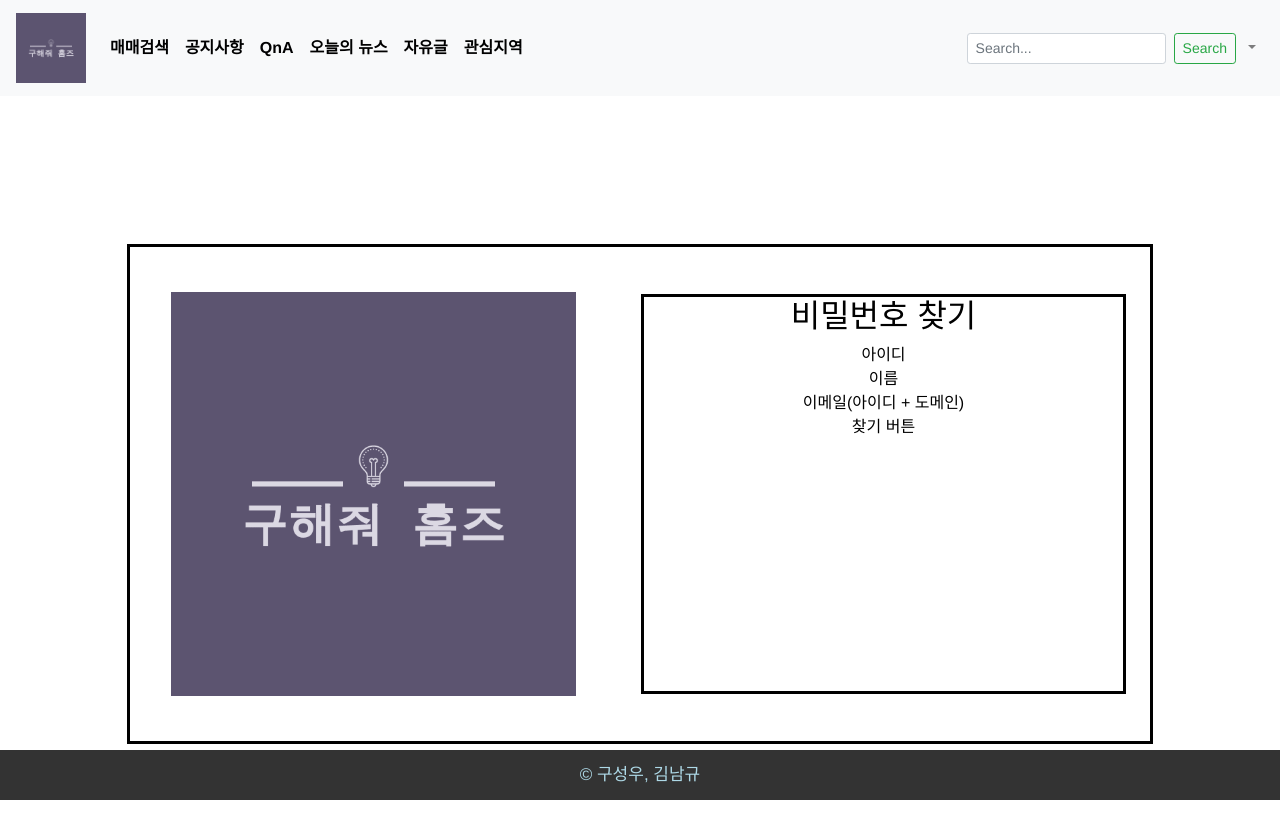
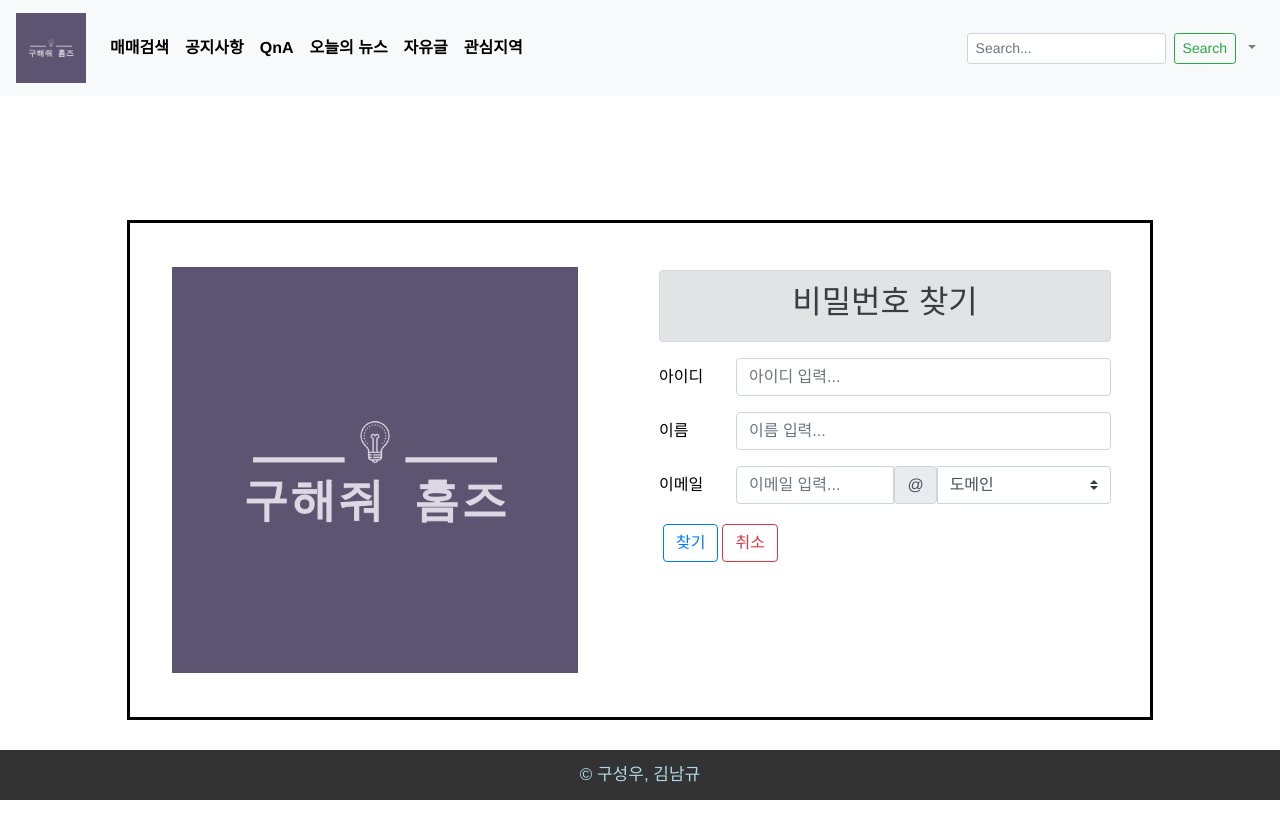
Before and after one commit to sungwookoo/apt-deal-pjt, a Vue app in the folder pjt_vue/: page /user/management/find in a window 1280 px wide. Shown: the top 838 px of the page. Built offline with nearby package versions, Linux system fonts and the light colour scheme.

Commit message:
PJT - 비밀번호 찾기 완료. 회원 정보 보기 완료.

```diff
--- a/pjt_vue/src/components/common/HeaderNav.vue
+++ b/pjt_vue/src/components/common/HeaderNav.vue
@@ -126,11 +126,12 @@ export default {
       }
     },
     onClickLogout() {
-      console.log(this.userInfo.userid);
+      console.log(this.userInfo);
+      console.log(this.userInfo.userId);
       //vuex actions에서 userLogout 실행(Backend에 저장 된 리프레시 토큰 없애기
       //+ satate에 isLogin, userInfo 정보 변경)
       // this.$store.dispatch("userLogout", this.userInfo.userid);
-      this.userLogout(this.userInfo.userid);
+      this.userLogout(this.userInfo.userId);
       sessionStorage.removeItem("access-token"); //저장된 토큰 없애기
       sessionStorage.removeItem("refresh-token"); //저장된 토큰 없애기
       alert("로그아웃 완료.");
@@ -143,7 +144,6 @@ export default {
 
 <style scoped>
 .link {
-  font-weight: bold;
   text-decoration: none;
 }
 </style>
--- a/pjt_vue/src/components/user/UserDetail.vue
+++ b/pjt_vue/src/components/user/UserDetail.vue
@@ -1,26 +1,39 @@
 <template>
-  <detail-form :user="user"></detail-form>
+  <detail-form :user="userDetailInfo"></detail-form>
 </template>
 
 <script>
+import { mapActions, mapState } from "vuex";
+const memberStore = "memberStore";
 export default {
+  data() {
+    return {
+      userId: "",
+    };
+  },
   components: {
     "detail-form": () => import("@/components/user/include/DetailForm.vue"),
   },
   created() {
-    console.log(this.user);
+    const payload = {
+      userid: this.$route.query.userId,
+      callback: () => {
+        this.movePage();
+      },
+    };
+    this.userDetail(payload);
+  },
+  methods: {
+    ...mapActions(memberStore, ["getUserDetailInfo"]),
+    async userDetail(payload) {
+      await this.getUserDetailInfo(payload);
+    },
+    movePage() {
+      this.$router.push({ name: "Home" });
+    },
   },
   computed: {
-    user() {
-      return {
-        userId: "1",
-        userPassword: "2",
-        userName: "3",
-        emailId: "4",
-        emailDomain: "naver.com",
-        userPhone: "5",
-      };
-    },
+    ...mapState(memberStore, ["userDetailInfo"]),
   },
 };
 </script>
--- a/pjt_vue/src/components/user/UserFind.vue
+++ b/pjt_vue/src/components/user/UserFind.vue
@@ -1,25 +1,13 @@
 <template>
-  <b-col class="m-4 user-box" style="border: solid" offset="2">
-    <b-row>
-      <b-col><h2>비밀번호 찾기</h2></b-col>
-    </b-row>
-    <b-row>
-      <b-col>아이디</b-col>
-    </b-row>
-    <b-row>
-      <b-col>이름</b-col>
-    </b-row>
-    <b-row>
-      <b-col>이메일(아이디 + 도메인)</b-col>
-    </b-row>
-    <b-row>
-      <b-col>찾기 버튼</b-col>
-    </b-row>
-  </b-col>
+  <find-form></find-form>
 </template>
 
 <script>
-export default {};
+export default {
+  components: {
+    "find-form": () => import("@/components/user/include/FindForm.vue"),
+  },
+};
 </script>
 
 <style scoped>
--- a/pjt_vue/src/components/user/UserLogin.vue
+++ b/pjt_vue/src/components/user/UserLogin.vue
@@ -1,7 +1,11 @@
 <template>
-  <b-col class="m-4 user-box" style="border: solid" offset="2">
+  <b-col class="m-4 user-box" offset="2">
     <b-row>
-      <b-col><h2>로그인</h2></b-col>
+      <b-col>
+        <b-alert variant="secondary" show>
+          <h2>로그인</h2>
+        </b-alert>
+      </b-col>
     </b-row>
     <b-row>
       <b-col>
@@ -26,32 +30,16 @@
               placeholder="비밀번호 입력...."
               @keyup.enter="validate"></b-form-input>
           </b-form-group>
-          <!-- <b-button type="button" variant="primary" class="m-1" @click="validate"
-            >로그인</b-button
+          <b-button class="m-1" variant="outline-primary" @click="validate">
+            로그인
+          </b-button>
+          <b-button class="m-1" variant="outline-info" @click="moveCreateUser">
+            회원가입
+          </b-button>
+          <b-button class="m-1" variant="outline-success" @click="moveFindPwd"
+            >비밀번호 찾기</b-button
           >
-          <b-button
-            type="button"
-            variant="success"
-            class="m-1"
-            @click="movePage"
-            >회원가입</b-button
-          > -->
         </b-form>
-      </b-col>
-    </b-row>
-    <b-row>
-      <b-col>
-        <div @click="validate">로그인</div>
-      </b-col>
-      <b-col>
-        <router-link :to="{ name: 'UserCreate' }"> 회원가입 </router-link>
-      </b-col>
-    </b-row>
-    <b-row>
-      <b-col>
-        <router-link :to="{ name: 'UserFind' }">
-          비밀번호 찾기 버튼
-        </router-link>
       </b-col>
     </b-row>
   </b-col>
@@ -109,6 +97,12 @@ export default {
         this.$router.push({ name: "Home" });
       }
     },
+    moveCreateUser() {
+      this.$router.push({ name: "UserCreate" });
+    },
+    moveFindPwd() {
+      this.$router.push({ name: "UserFind" });
+    },
   },
 };
 </script>
--- a/pjt_vue/src/components/user/UserManagement.vue
+++ b/pjt_vue/src/components/user/UserManagement.vue
@@ -1,5 +1,5 @@
 <template>
-  <b-container class="mt-4 pt-4" style="max-height: 700px; height: 700px">
+  <b-container class="mt-4" style="max-height: 700px; height: 700px">
     <b-row
       class="justify-content-center"
       style="max-height: 700px; height: 700px"
--- a/pjt_vue/src/components/user/include/DetailForm.vue
+++ b/pjt_vue/src/components/user/include/DetailForm.vue
@@ -19,7 +19,7 @@
               id="id"
               ref="id"
               type="text"
-              v-model="input.userId"
+              v-model="info.userId"
               required
               placeholder="아이디 입력..."
               readonly />
@@ -29,13 +29,32 @@
             id="pwd-group"
             label="패스워드"
             label-for="pwd">
+            <b-input-group v-if="!isPwd">
               <b-form-input
                 id="pwd"
                 ref="pwd"
                 type="password"
-              v-model="input.userPassword"
+                v-model="info.userPassword"
                 required
+                readonly
                 placeholder="비밀번호 입력..." />
+              <b-button variant="outline-dark" @click="isPwdChange"
+                ><b-icon-eye-fill></b-icon-eye-fill
+              ></b-button>
+            </b-input-group>
+            <b-input-group v-else>
+              <b-form-input
+                id="pwd"
+                ref="pwd"
+                type="text"
+                v-model="info.userPassword"
+                required
+                readonly
+                placeholder="비밀번호 입력..." />
+              <b-button variant="outline-dark" @click="isPwdChange"
+                ><b-icon-eye-slash-fill></b-icon-eye-slash-fill
+              ></b-button>
+            </b-input-group>
           </b-form-group>
           <b-form-group
             label-cols="2"
@@ -46,8 +65,9 @@
               id="name"
               ref="name"
               type="text"
-              v-model="input.userName"
+              v-model="info.userName"
               required
+              readonly
               placeholder="이름 입력..." />
           </b-form-group>
           <b-form-group
@@ -55,20 +75,22 @@
             id="email-group"
             label="이메일"
             label-for="emailid">
+            <b-input-group>
               <b-form-input
                 id="emailid"
                 ref="emailid"
                 type="text"
-              v-model="input.emailId"
+                :value="info.emailId"
                 required
+                readonly
                 placeholder="이메일 입력..." />
-            <b-input-group-append>
               <b-input-group-text>@</b-input-group-text>
               <b-form-select
                 ref="emaildomain"
-                v-model="input.emailDomain"
+                v-model="info.emailDomain"
+                disabled
                 :options="options"></b-form-select>
-            </b-input-group-append>
+            </b-input-group>
           </b-form-group>
           <b-form-group
             label-cols="2"
@@ -79,14 +101,21 @@
               id="phone"
               ref="phone"
               type="text"
-              v-model="input.userPhone"
+              v-model="info.userPhone"
+              readonly
               required
               placeholder="휴대폰 입력..." />
           </b-form-group>
-          <b-button variant="outline-primary" @click="moveUserModify">
-            회원 수정
+          <b-button class="m-1" variant="outline-success" @click="movePage">
+            홈
           </b-button>
-          <b-button variant="outline-danger">취소</b-button>
+          <b-button
+            class="m-1"
+            variant="outline-primary"
+            @click="moveUserModify">
+            수정
+          </b-button>
+          <b-button class="m-1" variant="outline-danger">삭제</b-button>
         </b-form>
       </b-col>
     </b-row>
@@ -100,6 +129,7 @@ export default {
   },
   data() {
     return {
+      isPwd: false,
       info: null,
       options: [
         { value: "", text: "도메인" },
@@ -109,14 +139,21 @@ export default {
       ],
     };
   },
-  computed: {
-    input() {
-      return { ...this.user };
-    },
+  created() {
+    this.info = { ...this.user };
   },
   methods: {
     moveUserModify() {
-      this.$router.push({ name: "UserModify", params: { user: this.input } });
+      this.$router.push({
+        name: "UserModify",
+        params: { user: this.info },
+      });
+    },
+    movePage() {
+      this.$router.push({ name: "Home" });
+    },
+    isPwdChange() {
+      this.isPwd = !this.isPwd;
     },
   },
 };
--- /dev/null
+++ b/pjt_vue/src/components/user/include/FindForm.vue
@@ -0,0 +1,161 @@
+<template>
+  <b-col class="m-4 user-box" offset="2">
+    <b-row>
+      <b-col>
+        <b-alert variant="secondary" show>
+          <h2>비밀번호 찾기</h2>
+        </b-alert>
+      </b-col>
+    </b-row>
+    <b-row class="mb-1">
+      <b-col class="text-left">
+        <b-form>
+          <b-form-group
+            label-cols="2"
+            id="id-group"
+            label="아이디"
+            label-for="id">
+            <b-form-input
+              id="id"
+              ref="id"
+              type="text"
+              v-model="user.userId"
+              required
+              placeholder="아이디 입력..." />
+          </b-form-group>
+          <b-form-group
+            label-cols="2"
+            id="name-group"
+            label="이름"
+            label-for="name">
+            <b-form-input
+              id="name"
+              ref="name"
+              type="text"
+              v-model="user.userName"
+              required
+              placeholder="이름 입력..." />
+          </b-form-group>
+          <b-form-group
+            label-cols="2"
+            id="email-group"
+            label="이메일"
+            label-for="emailid">
+            <b-input-group>
+              <b-form-input
+                id="emailid"
+                ref="emailid"
+                type="text"
+                v-model="user.emailId"
+                required
+                placeholder="이메일 입력..." />
+              <b-input-group-text>@</b-input-group-text>
+              <b-form-select
+                v-model="user.emailDomain"
+                ref="emaildomain"
+                :options="options"></b-form-select>
+            </b-input-group>
+          </b-form-group>
+          <b-button class="m-1" variant="outline-primary" @click="validate">
+            찾기
+          </b-button>
+          <b-button variant="outline-danger" @click="movePage">취소</b-button>
+        </b-form>
+      </b-col>
+    </b-row>
+  </b-col>
+</template>
+
+<script>
+import { mapActions } from "vuex";
+const memberStore = "memberStore";
+export default {
+  data() {
+    return {
+      user: {
+        userId: "",
+        userName: "",
+        emailId: "",
+        emailDomain: "",
+      },
+      options: [
+        { value: "", text: "도메인" },
+        { value: "ssafy.com", text: "싸피" },
+        { value: "google.com", text: "구글" },
+        { value: "naver.com", text: "네이버" },
+      ],
+    };
+  },
+  methods: {
+    ...mapActions(memberStore, ["pwdFind"]),
+    movePage() {
+      this.$router.push({ name: "UserLogin" });
+    },
+    validate() {
+      let isValid = true;
+      let errMsg = "";
+
+      !this.user.userId.trim()
+        ? ((isValid = false),
+          (errMsg = "아이디를 입력해주세요."),
+          this.$refs.id.focus())
+        : !this.user.userName.trim()
+        ? ((isValid = false),
+          (errMsg = "이름을 입력해주세요."),
+          this.$refs.name.focus())
+        : !this.user.emailId.trim()
+        ? ((isValid = false),
+          (errMsg = "이메일 아이디를 입력해주세요."),
+          this.$refs.emailid.focus())
+        : !this.user.emailDomain.trim()
+        ? ((isValid = false),
+          (errMsg = "이메일 도메인 선택해주세요."),
+          this.$refs.emaildomain.focus())
+        : (isValid = true);
+
+      if (!isValid) {
+        alert(errMsg);
+      } else {
+        const payload = {
+          user: this.user,
+          successCallback: (data) => {
+            setTimeout(() => {
+              this.$bvToast.toast(
+                `비밀번호 찾기에 성공하였습니다. 비밀번호 : ${data} `,
+                {
+                  title: "비밀번호 찾기",
+                  variant: "success",
+                  toaster: "b-toaster-bottom-center",
+                  autoHideDelay: 1500,
+                  solid: true,
+                  // eslint-disable-next-line prettier/prettier
+                }
+              );
+            }, 100);
+            this.movePage();
+          },
+          failCallback: () => {
+            this.$bvToast.toast(
+              `비밀번호 찾기에 실패하였습니다. 다시 시도해 주세요`,
+              {
+                title: "비밀번호 찾기",
+                variant: "danger",
+                toaster: "b-toaster-bottom-center",
+                autoHideDelay: 1500,
+                solid: true,
+                // eslint-disable-next-line prettier/prettier
+              }
+            );
+          },
+        };
+        this.findPwd(payload);
+      }
+    },
+    async findPwd(payload) {
+      await this.pwdFind(payload);
+    },
+  },
+};
+</script>
+
+<style></style>
--- a/pjt_vue/src/components/user/include/ListRow.vue
+++ b/pjt_vue/src/components/user/include/ListRow.vue
@@ -3,9 +3,7 @@
     <b-td>{{ no }}</b-td>
     <b-th>
       <router-link
-        :to="{
-          path: '#',
-        }"
+        :to="{ name: 'UserDetail', query: { userId: userid } }"
         class="link">
         {{ userid }}
       </router-link>
```
Also changed, not shown: pjt_vue/src/api/members.js (+6 -1 lines), pjt_vue/src/components/user/include/WriteForm.vue (+32 -9 lines), pjt_vue/src/store/modules/memberStore.js (+26 -5 lines), 2 other files (tests, documents, lock files or other folders). Lines whose indentation alone changed are shown as unchanged.
